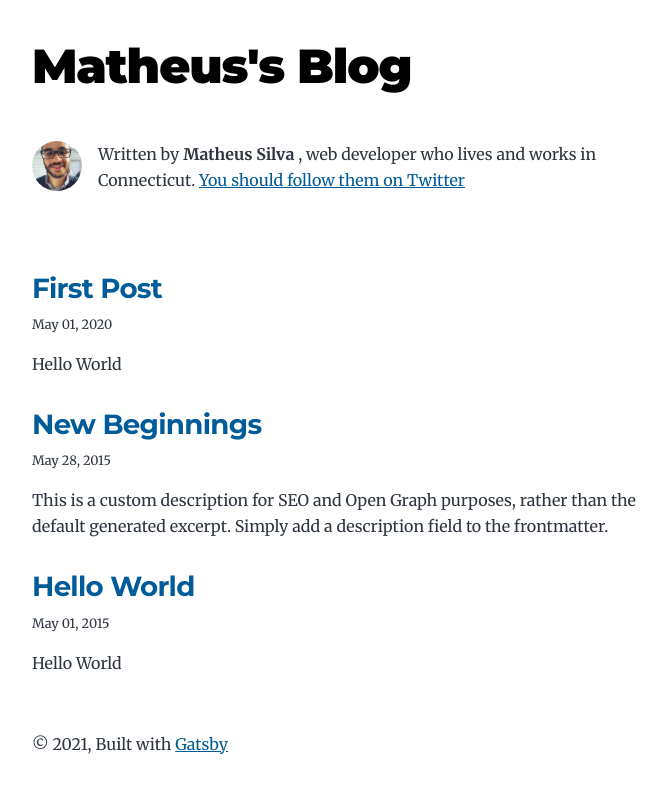
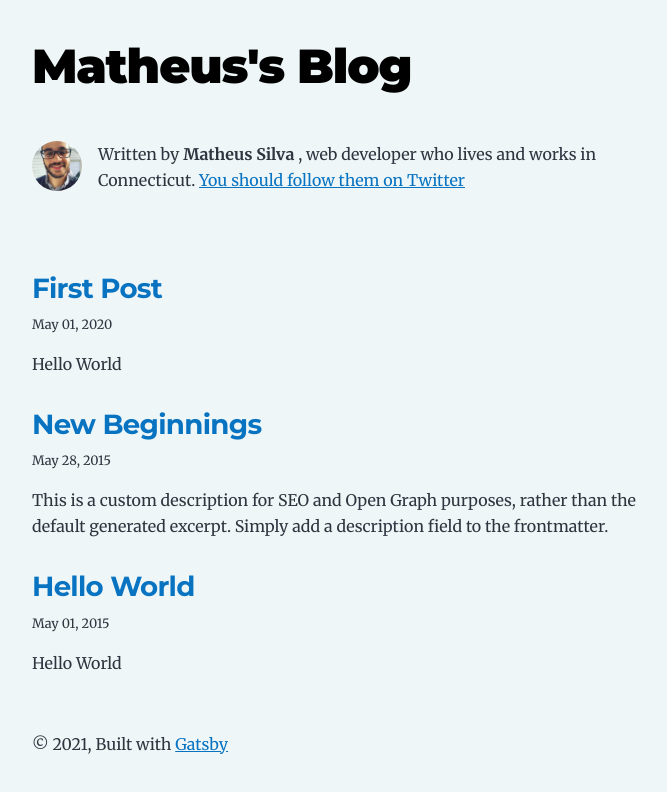
Before and after one commit to heuzin/gatsby-my-blog-starter, a Gatsby site: page / in a window 1280 px wide. Shown: the whole page, without its empty margins (292-959 px from the left). Built offline with nearby package versions, Linux system fonts and the light colour scheme; Gatsby itself is replaced by a stand-in of ours.

Commit message:
background color

```diff
--- a/src/style.css
+++ b/src/style.css
@@ -54,7 +54,7 @@
   --fontSize-5: 2.074rem;
   --fontSize-6: 2.488rem;
   --fontSize-7: 2.986rem;
-  --color-primary: #005b99;
+  --color-primary: #0873c0;
   --color-text: #2e353f;
   --color-text-light: #4f5969;
   --color-heading: #1a202c;
@@ -80,6 +80,7 @@ html {
 body {
   font-family: var(--font-body);
   font-size: var(--fontSize-1);
+  background-color: rgb(238, 246, 248);
   color: var(--color-text);
 }
 
```
